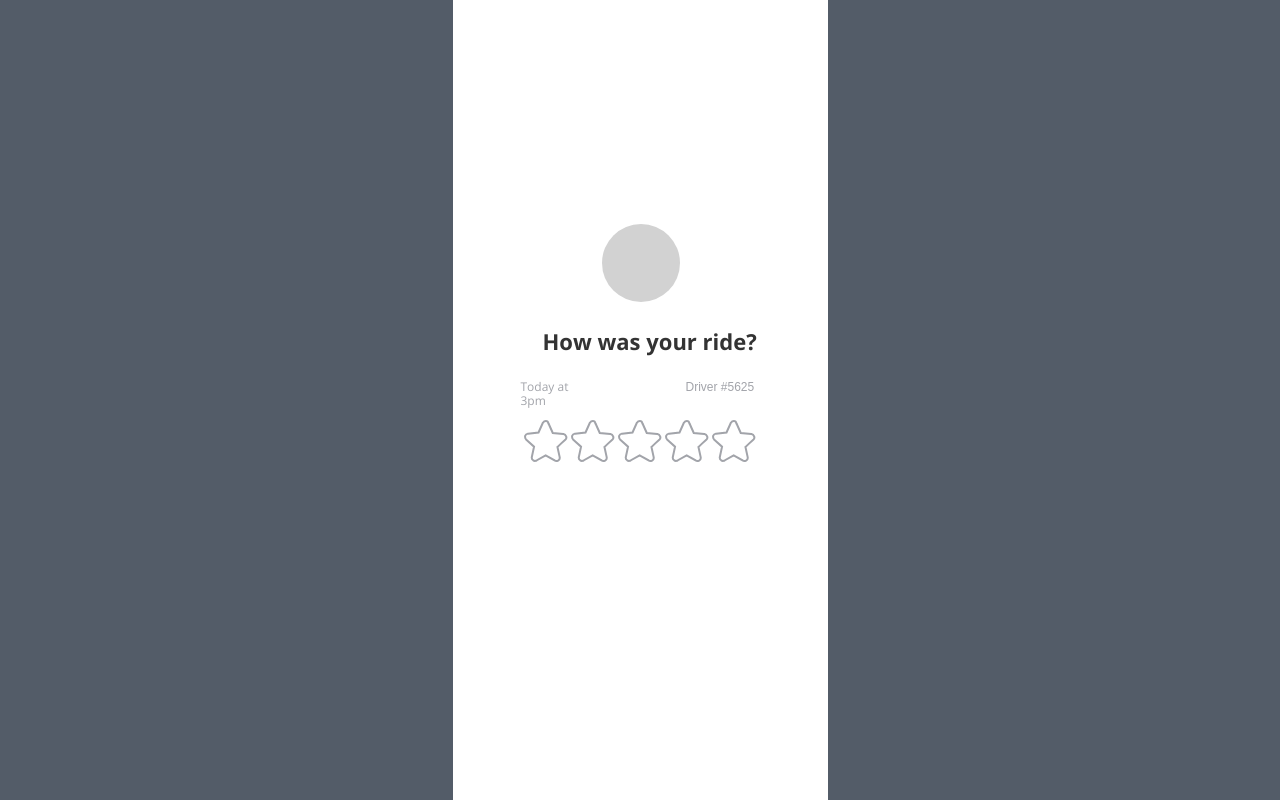
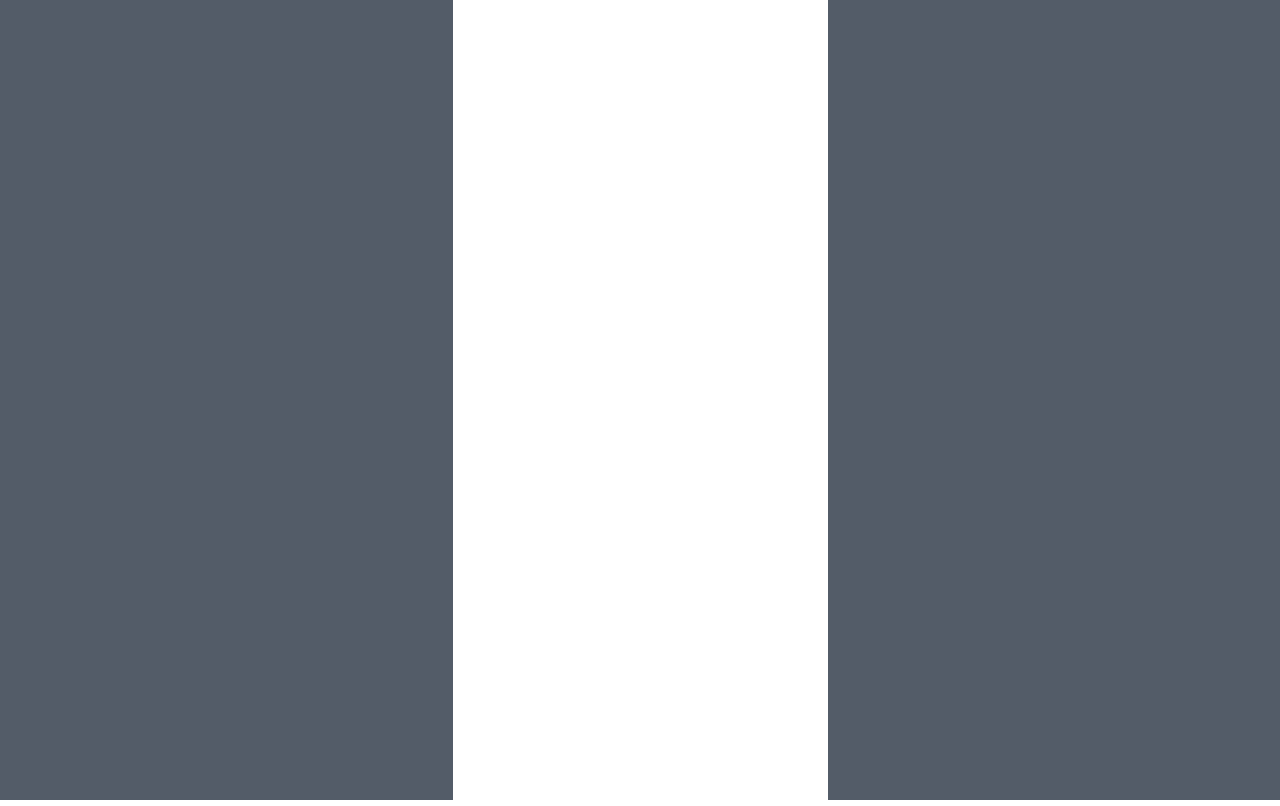
Before and after one commit to JunctionX-Seoul-Caffeine/Calmmuter, a React (Create React App) app: page /rate in a window 1280 px wide. Built offline with nearby package versions, Linux system fonts and the light colour scheme.

Commit message:
싹 정리

```diff
--- a/src/pages/StarPage.js
+++ b/src/pages/StarPage.js
@@ -68,43 +68,12 @@ const StarCounter = ({ setStage }) => {
   );
 };
 
-const StarRatePage = ({ setStage }) => {
+function StarPage() {
   return (
-    <>
-      <div className="avartar"></div>
-      <div className="question">How was your ride?</div>
-      <div className="driver-info1">Today at 3pm</div>
-      <div className="driver-info2">Driver #5625</div>
-      <div className="star-counter-wrapper">
-        <StarCounter setStage={setStage} />
-      </div>
-    </>
+    <div className="star-page-wrapper">
+      <div className="popup-card"></div>
+    </div>
   );
-};
-
-const DetailedRatePage = ({ setStages }) => {
-  return (
-    <>
-      <div className="detailed-question">How was your ride?</div>
-      <div className="detailed-question"></div>
-    </>
-  );
-};
-
-function StarPage() {
-  const [stage, setStage] = useState(1);
-
-  const getPage = (stage, setStage) => {
-    switch (stage) {
-      case 3:
-        return <></>;
-      case 2:
-        return <DetailedRatePage setStage={setStage} />;
-      case 1:
-        return <StarRatePage setStage={setStage} />;
-    }
-  };
-  return <div className="star-page-wrapper">{getPage(stage, setStage)}</div>;
 }
 
 export default StarPage;
```
